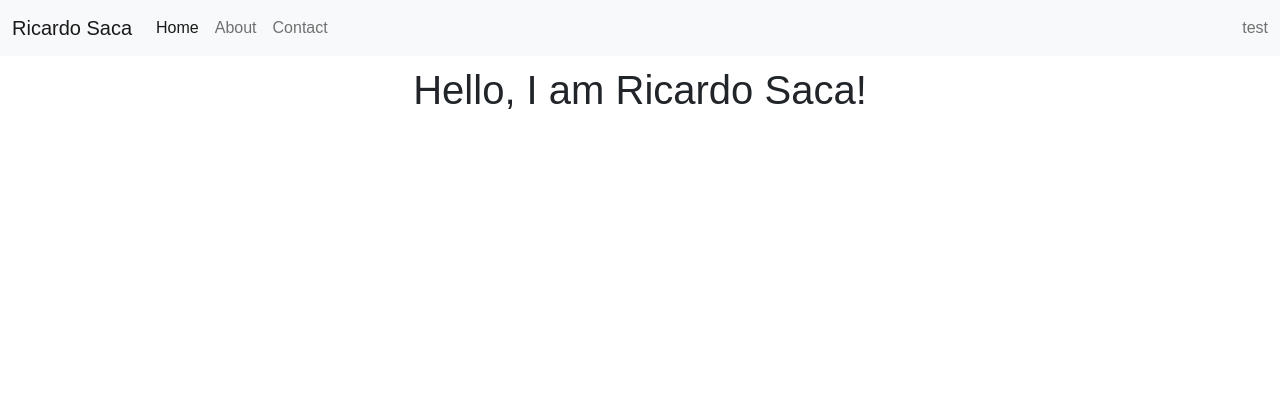
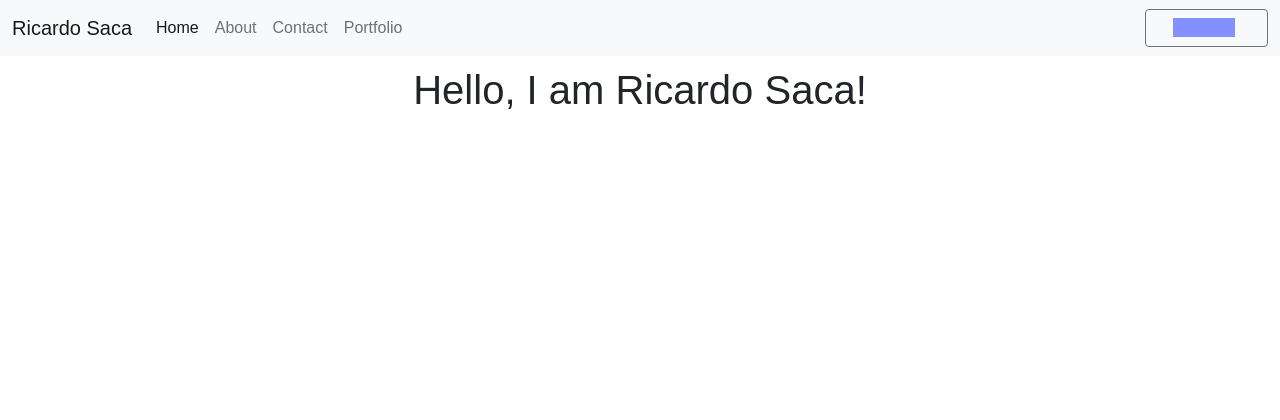
Before and after one commit to RicardoSaca/website, a Flask app: page / in a window 1280 px wide. Shown: the top 420 px of the page. Run offline with Flask 2, Linux system fonts and the light colour scheme.

Commit message:
added links to sections of website

```diff
--- a/app.py
+++ b/app.py
@@ -1,4 +1,4 @@
-from flask import Flask, render_template
+from flask import Flask, render_template, url_for
 
 app = Flask(__name__)
 
@@ -6,5 +6,14 @@ app = Flask(__name__)
 def home():
     return render_template("home.html")
 
-if __name__ == '__main__':
-    app.run(debug=True)
+@app.route('/about')
+def about():
+    return render_template("about.html")
+
+@app.route('/contactme')
+def contact():
+    return render_template("contact.html")
+
+@app.route('/portfolio')
+def portfolio():
+    return render_template("portfolio.html")
--- a/static/style.css
+++ b/static/style.css
@@ -27,6 +27,15 @@ body{
     color:white;
 }
 
+.genric-btn.primary-border {
+    color: #8490ff;
+    border: 1px solid #8490ff;
+    background: #8490ff;
+    margin-left: 15px;
+    margin-right: 20px;
+    margin-top: 10px;
+}
+
 .content {
     margin: 10px;
     text-align: center;
--- a/templates/base.html
+++ b/templates/base.html
@@ -18,24 +18,28 @@
         <!-- nav bar with bootstrap -->
         <nav class="navbar navbar-expand-lg navbar-light bg-light">
             <div class="container-fluid">
-              <a class="navbar-brand" href="#">Ricardo Saca</a>
+              <a class="navbar-brand" href="{{ url_for('home') }}">Ricardo Saca</a>
               <button class="navbar-toggler" type="button" data-bs-toggle="collapse" data-bs-target="#navbarText" aria-controls="navbarText" aria-expanded="false" aria-label="Toggle navigation">
                 <span class="navbar-toggler-icon"></span>
               </button>
               <div class="collapse navbar-collapse" id="navbarText">
                 <ul class="navbar-nav me-auto mb-2 mb-lg-0">
                   <li class="nav-item">
-                    <a class="nav-link active" aria-current="page" href="#">Home</a>
+                    <a class="nav-link active" aria-current="page" href="{{ url_for('home') }}">Home</a>
                   </li>
                   <li class="nav-item">
-                    <a class="nav-link" href="#">About</a>
+                    <a class="nav-link" href="{{ url_for('about') }}">About</a>
                   </li>
                   <li class="nav-item">
-                    <a class="nav-link" href="#">Contact</a>
+                    <a class="nav-link" href="{{ url_for('contact') }}">Contact</a>
+                  </li>
+                  <li class="nav-item">
+                    <a class="nav-link" href=" {{ url_for('portfolio') }}">Portfolio</a>
                   </li>
                 </ul>
-                <span class="navbar-text">
-                  test
+                <span>
+                  <button type="button" class="btn btn-outline-secondary"><a href=".\static\documents\Ricardo_Saca.pdf" class="genric-btn primary-border circle" target="_blank">Resume</a></button>
+
                 </span>
               </div>
             </div>
@@ -56,8 +60,7 @@
         <footer>
             <p> Ricardo Saca <br>
             <a href="mailto:rsacaher@friars.providence.edu">rsacaher@friars.providence.edu</a> | <a href="mailto:ricardosaca@gmail.com">ricardosaca@gmial.com</a>
-
-        </p>
+            </p>
         </footer>
         <script src="https://cdn.jsdelivr.net/npm/bootstrap@5.0.0-beta3/dist/js/bootstrap.bundle.min.js" integrity="sha384-JEW9xMcG8R+pH31jmWH6WWP0WintQrMb4s7ZOdauHnUtxwoG2vI5DkLtS3qm9Ekf" crossorigin="anonymous"></script>
     </body>
```
Also changed, not shown: templates/about.html (added, +10 -0 lines), templates/contact.html (added, +10 -0 lines), templates/portfolio.html (added, +10 -0 lines).
